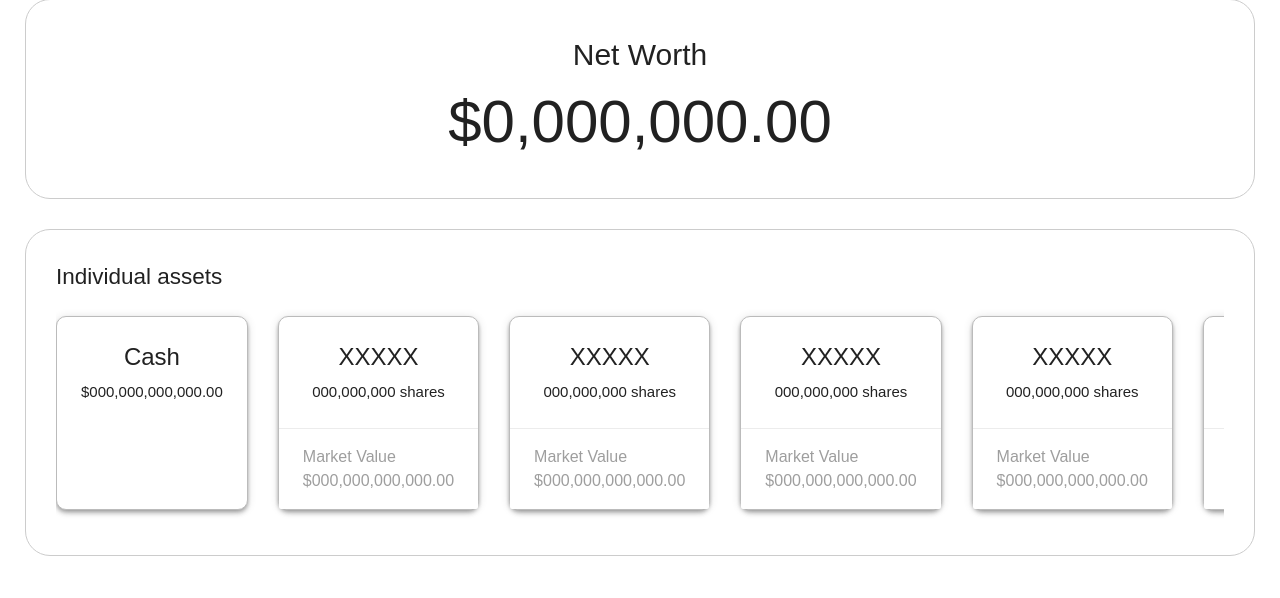
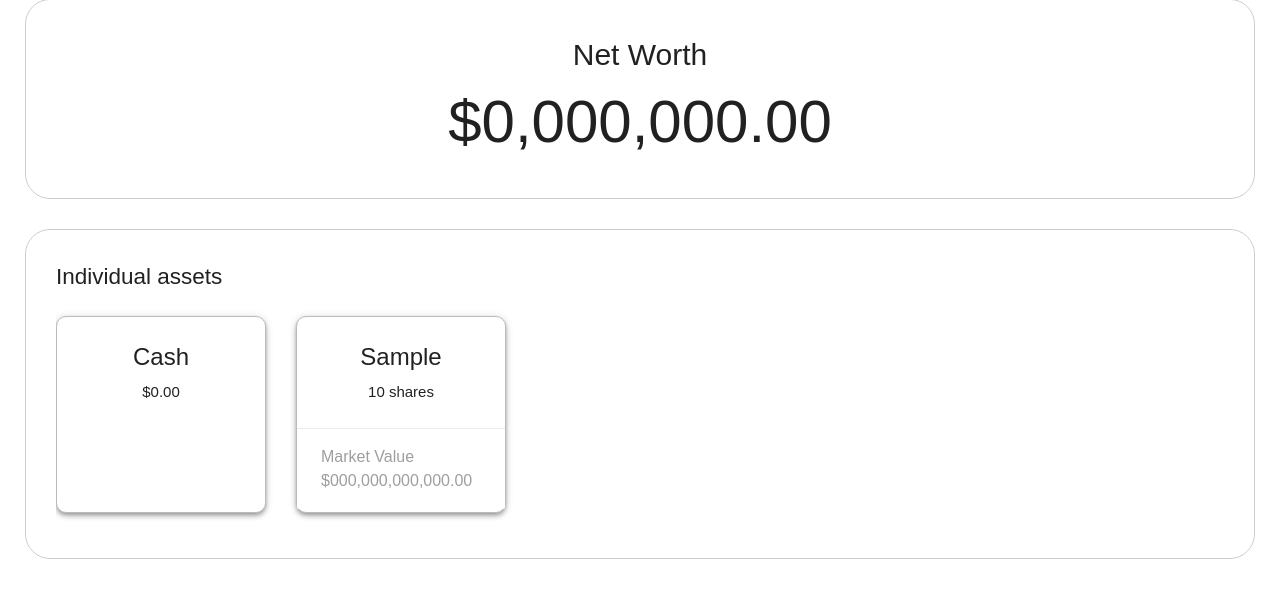
Before and after one commit to xuganyu96/chives-exchange, a Flask app: template chives/templates/exchange/dashboard.html in a window 1280 px wide. Shown: the part 81-679 px from the top of the page. Run offline with Flask 2, Linux system fonts and the light colour scheme; the template is opened without the code that fills it: most values are stand-ins (such as "Sample title", 1, 10 or a date in 2020); parts of the project's set-up code (start-up, migrations or seed data) failed here and were passed over; some web fonts are replaced.

Commit message:
Implemented exchange/dashboard to correctly display individual assets

```diff
--- a/chives/templates/exchange/dashboard.html
+++ b/chives/templates/exchange/dashboard.html
@@ -36,95 +36,27 @@
         <span style="font-size: 2rem;">Net Worth</span>
         <span style="font-size: 4rem;">$0,000,000.00</span>
       </div>
-      <div style="flex: 1 1 300px; border: 1px solid #cccccc; border-radius: 25px; display: flex; flex-direction: column; padding: 2rem;"> <!--Individual asset horizontal scroll-->
+      <div style="flex: 1 1 330px; border: 1px solid #cccccc; border-radius: 25px; display: flex; flex-direction: column; padding: 2rem;"> <!--Individual asset horizontal scroll-->
         <div style="flex: 0 1 1.5rem; display: flex; margin-bottom: 1rem;"><span style="font-size: 1.5rem;">Individual assets</span></div>
         <div style="flex: 1 1 auto; overflow-x: scroll; overflow-y: hidden; white-space: nowrap; display: flex;">
-          <div class="card z-depth-2" style="flex: 0 1 15rem; margin-right: 2rem; border: 1px solid #bbbbbb; border-radius: 10px;">
+          <div class="card z-depth-2" style="flex: 0 0 14rem; margin-right: 2rem; border: 1px solid #bbbbbb; border-radius: 10px;">
             <div class="card-content" style="display: flex; flex-direction: column; align-items: center; justify-content: center;">
               <span class="card-title">Cash</span>
-              <span>$000,000,000,000.00</span>
+              <span>${{ "%.2f"|format(cash.asset_amount) }}</span>
             </div>
           </div>
-          <div class="card z-depth-2" style="flex: 0 1 15rem; margin-right: 2rem; border: 1px solid #bbbbbb; border-radius: 10px;">
+          {% for stock in stocks %}
+          <div class="card z-depth-2" style="flex: 0 0 14rem; margin-right: 2rem; border: 1px solid #bbbbbb; border-radius: 10px;">
             <div class="card-content" style="display: flex; flex-direction: column; align-items: center; justify-content: center;">
-              <span class="card-title">XXXXX</span>
-              <span>000,000,000 shares</span>
+              <span class="card-title">{{ stock.asset_symbol }}</span>
+              <span>{{ stock.asset_amount|int }} shares</span>
             </div>
             <div class="card-action" style="display: flex; flex-direction: column; align-items: flex-start; justify-content: center;">
               <span class="grey-text" style="font-size: 16px;">Market Value</span>
               <span class="grey-text" style="font-size: 16px;">$000,000,000,000.00</span>
             </div>
           </div>
-          <div class="card z-depth-2" style="flex: 0 1 15rem; margin-right: 2rem; border: 1px solid #bbbbbb; border-radius: 10px;">
-            <div class="card-content" style="display: flex; flex-direction: column; align-items: center; justify-content: center;">
-              <span class="card-title">XXXXX</span>
-              <span>000,000,000 shares</span>
-            </div>
-            <div class="card-action" style="display: flex; flex-direction: column; align-items: flex-start; justify-content: center;">
-              <span class="grey-text" style="font-size: 16px;">Market Value</span>
-              <span class="grey-text" style="font-size: 16px;">$000,000,000,000.00</span>
-            </div>
-          </div>
-          <div class="card z-depth-2" style="flex: 0 1 15rem; margin-right: 2rem; border: 1px solid #bbbbbb; border-radius: 10px;">
-            <div class="card-content" style="display: flex; flex-direction: column; align-items: center; justify-content: center;">
-              <span class="card-title">XXXXX</span>
-              <span>000,000,000 shares</span>
-            </div>
-            <div class="card-action" style="display: flex; flex-direction: column; align-items: flex-start; justify-content: center;">
-              <span class="grey-text" style="font-size: 16px;">Market Value</span>
-              <span class="grey-text" style="font-size: 16px;">$000,000,000,000.00</span>
-            </div>
-          </div>
-          <div class="card z-depth-2" style="flex: 0 1 15rem; margin-right: 2rem; border: 1px solid #bbbbbb; border-radius: 10px;">
-            <div class="card-content" style="display: flex; flex-direction: column; align-items: center; justify-content: center;">
-              <span class="card-title">XXXXX</span>
-              <span>000,000,000 shares</span>
-            </div>
-            <div class="card-action" style="display: flex; flex-direction: column; align-items: flex-start; justify-content: center;">
-              <span class="grey-text" style="font-size: 16px;">Market Value</span>
-              <span class="grey-text" style="font-size: 16px;">$000,000,000,000.00</span>
-            </div>
-          </div>
-          <div class="card z-depth-2" style="flex: 0 1 15rem; margin-right: 2rem; border: 1px solid #bbbbbb; border-radius: 10px;">
-            <div class="card-content" style="display: flex; flex-direction: column; align-items: center; justify-content: center;">
-              <span class="card-title">XXXXX</span>
-              <span>000,000,000 shares</span>
-            </div>
-            <div class="card-action" style="display: flex; flex-direction: column; align-items: flex-start; justify-content: center;">
-              <span class="grey-text" style="font-size: 16px;">Market Value</span>
-              <span class="grey-text" style="font-size: 16px;">$000,000,000,000.00</span>
-            </div>
-          </div>
-          <div class="card z-depth-2" style="flex: 0 1 15rem; margin-right: 2rem; border: 1px solid #bbbbbb; border-radius: 10px;">
-            <div class="card-content" style="display: flex; flex-direction: column; align-items: center; justify-content: center;">
-              <span class="card-title">XXXXX</span>
-              <span>000,000,000 shares</span>
-            </div>
-            <div class="card-action" style="display: flex; flex-direction: column; align-items: flex-start; justify-content: center;">
-              <span class="grey-text" style="font-size: 16px;">Market Value</span>
-              <span class="grey-text" style="font-size: 16px;">$000,000,000,000.00</span>
-            </div>
-          </div>
-          <div class="card z-depth-2" style="flex: 0 1 15rem; margin-right: 2rem; border: 1px solid #bbbbbb; border-radius: 10px;">
-            <div class="card-content" style="display: flex; flex-direction: column; align-items: center; justify-content: center;">
-              <span class="card-title">XXXXX</span>
-              <span>000,000,000 shares</span>
-            </div>
-            <div class="card-action" style="display: flex; flex-direction: column; align-items: flex-start; justify-content: center;">
-              <span class="grey-text" style="font-size: 16px;">Market Value</span>
-              <span class="grey-text" style="font-size: 16px;">$000,000,000,000.00</span>
-            </div>
-          </div>
-          <div class="card z-depth-2" style="flex: 0 1 15rem; margin-right: 2rem; border: 1px solid #bbbbbb; border-radius: 10px;">
-            <div class="card-content" style="display: flex; flex-direction: column; align-items: center; justify-content: center;">
-              <span class="card-title">XXXXX</span>
-              <span>000,000,000 shares</span>
-            </div>
-            <div class="card-action" style="display: flex; flex-direction: column; align-items: flex-start; justify-content: center;">
-              <span class="grey-text" style="font-size: 16px;">Market Value</span>
-              <span class="grey-text" style="font-size: 16px;">$000,000,000,000.00</span>
-            </div>
-          </div>
+          {% endfor %}
         </div>
       </div>
     </div>
```
Also changed, not shown: chives/blueprints/exchange.py (+8 -2 lines).
